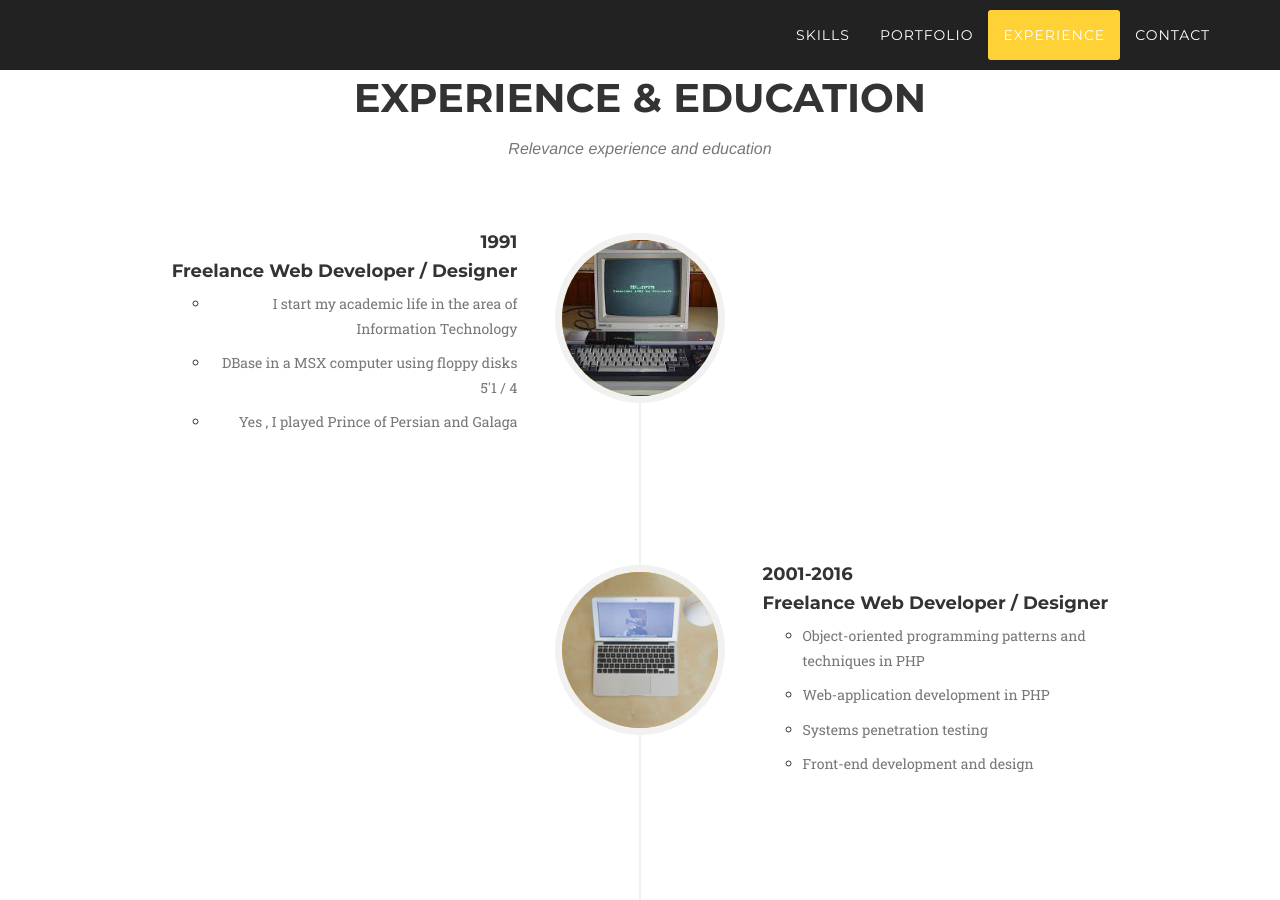
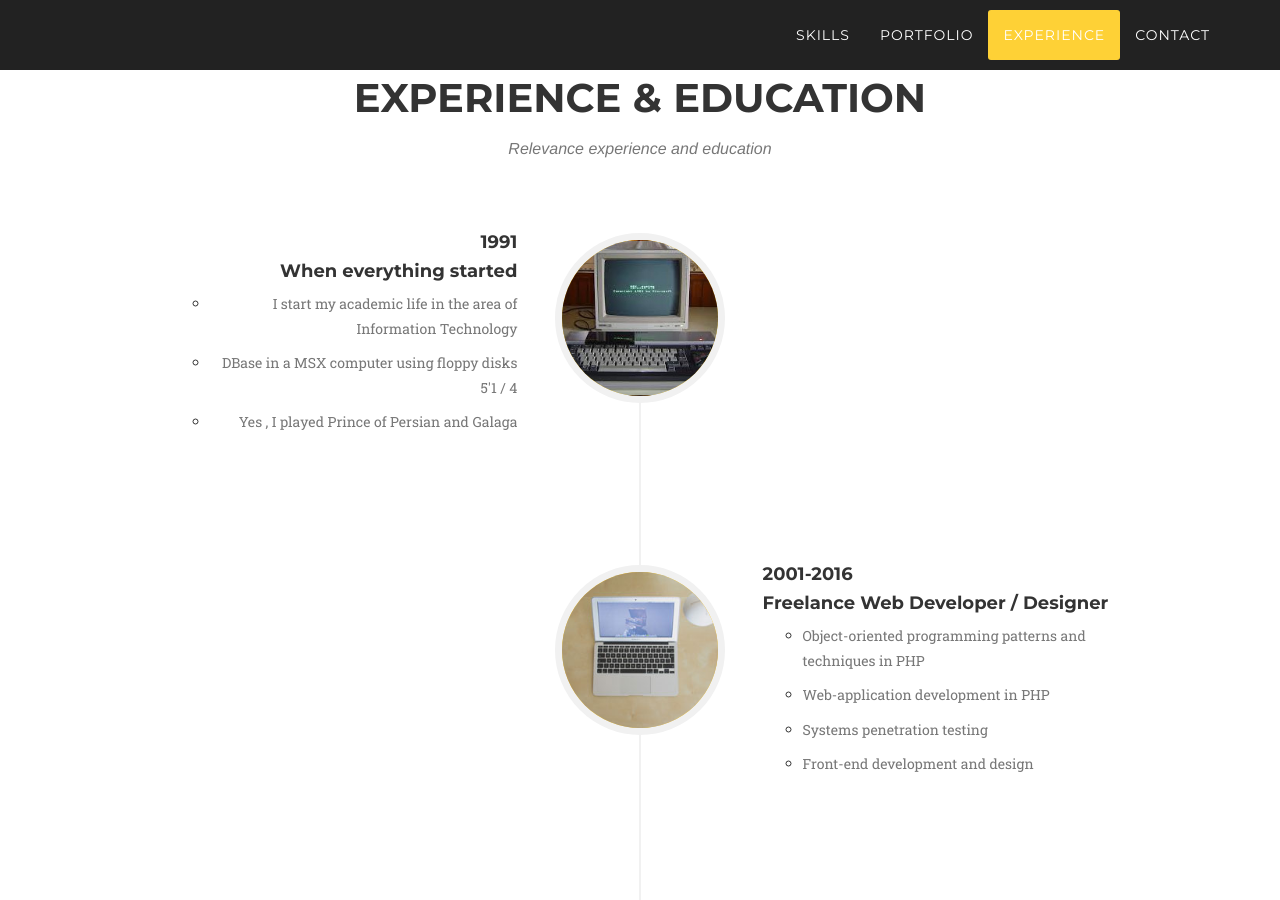
Before and after one commit to webcenter/webcenter.github.io, a Jekyll site: the page built from index.html, in a window 1280 px wide and 900 px high, scrolled down 4011 px. Built offline with Jekyll 4.4.1, drawn with Linux system fonts in a browser that asks for light colours; some web fonts are replaced.

Commit message:
#2 header

```diff
--- a/_includes/about.html
+++ b/_includes/about.html
@@ -17,7 +17,7 @@
                         <div class="timeline-panel">
                             <div class="timeline-heading">
                                 <h4>1991</h4>
-                                <h4 class="subheading">Freelance Web Developer / Designer</h4>
+                                <h4 class="subheading">When everything started</h4>
                             </div>
                             <div class="timeline-body">
                                 <ul>
```
